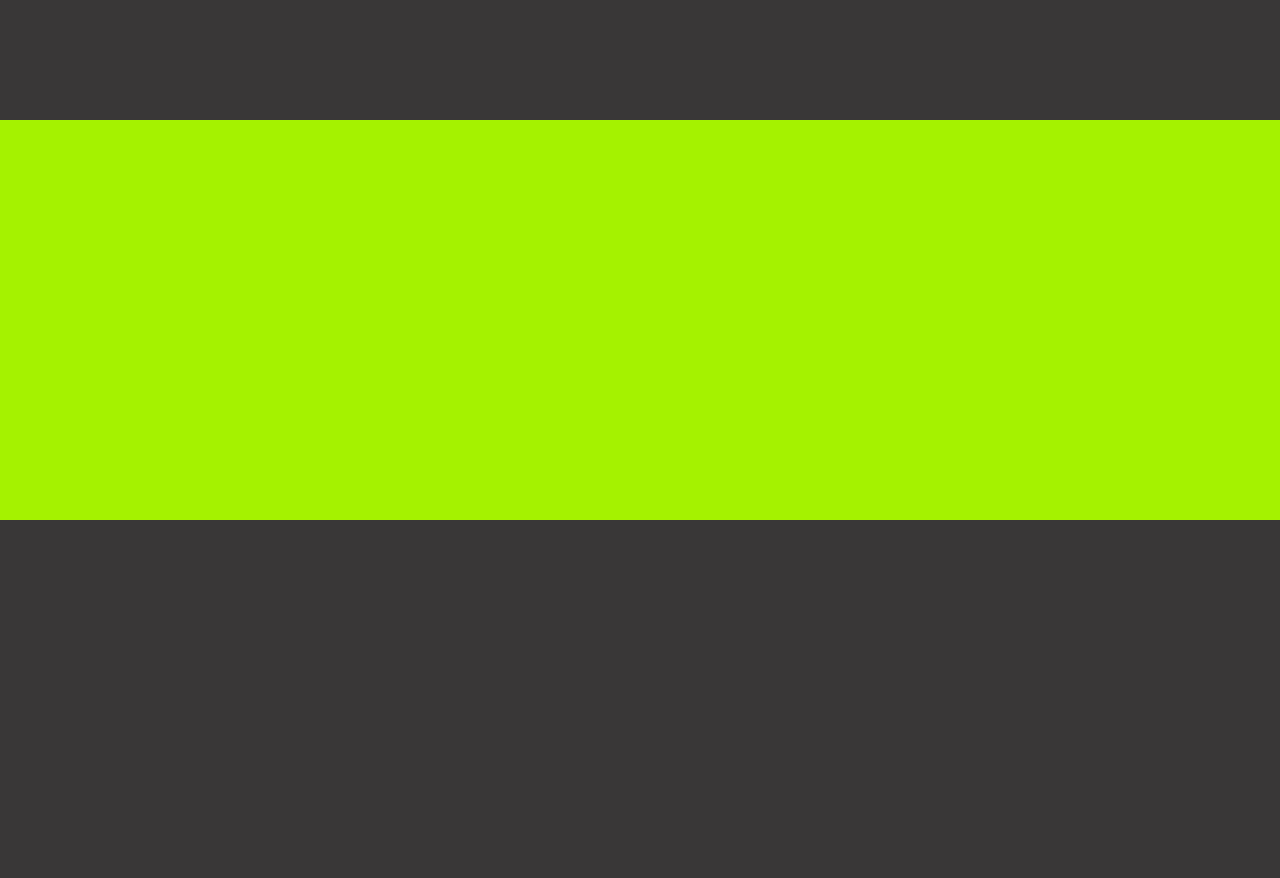
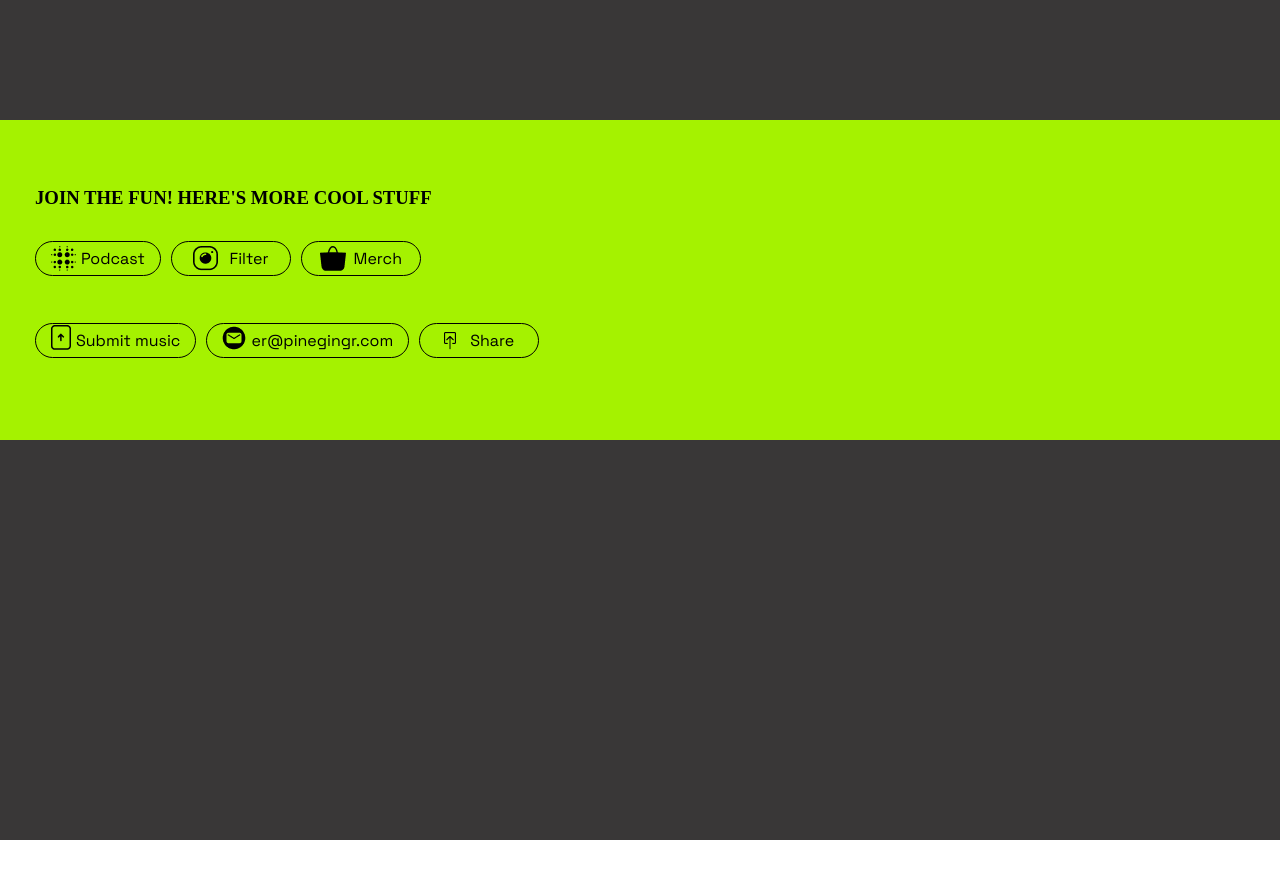
Before and after one commit to mr-funtor/energy-radio, a plain HTML site: page index.html in a window 1280 px wide. Shown: the part 2120-2998 px from the top of the page. After the commit the page ends 2960 px from the top, so only its background shows below. Drawn offline with Linux system fonts and the light colour scheme.

Commit message:
created and styled the third section

```diff
--- a/css/main.css
+++ b/css/main.css
@@ -231,7 +231,7 @@ body{
 .episodes-container{
 	display:grid;
 	/* flex-wrap:wrap; */
-	grid-template-columns: repeat(auto-fit, 270px);
+	grid-template-columns: repeat(auto-fit, 290px);
 	justify-content:space-between;
 	/* justify-items:space-between; */
 	/* align-content:space-between; */
@@ -239,8 +239,8 @@ body{
 
 
 .episode-box{
-	width: 270px;
-	height: 280px;
+	width: 290px;
+	height: 300px;
 	color:white;
 	margin: 0 auto 40px auto;
 	cursor:pointer;
@@ -288,8 +288,38 @@ body{
 
 .connect-section{
 	width:100%;
-	min-height: 50vh;
+	min-height: 40vh;
 	background: #A5F200;
+	padding: 35px;
+	display:flex;
+	flex-direction:column;
+	justify-content: space-evenly;
+}
+
+.connect-section>ul{
+	list-style:none;
+	display:flex;
+	flex-wrap:wrap;
+}
+
+.connect-section>ul>li{
+	font-family: 'Space Grotesk',sans-serif;
+	min-width: 120px;
+	height: 35px;
+	background:transparent;
+	color:black;
+	border-radius: 48px;
+	border:1px solid black;
+	padding: 0 15px;
+	margin: 0 10px 15px 0;
+	display:flex;
+	align-items:center;
+	justify-content:space-evenly;
+	cursor:pointer;
+}
+
+.connect-section>ul>li>img{
+	margin-right: 5px;
 }
 
 .footer-section{
@@ -393,4 +423,18 @@ body{
 	.episodes-container{
 		grid-template-columns: repeat(1, 1fr);
 	}
+
+	.connect-section>h3{
+		line-height: 25px;
+		margin-bottom: 20px;
+	}
+
+	.connect-section>ul{
+		flex-direction: column;
+		/* align-items: flex-start; */
+	}
+
+	.connect-section>ul>li{
+		justify-content: center;
+	}
 }
--- a/index.html
+++ b/index.html
@@ -139,9 +139,26 @@
 
 		<section class="connect-section">
 
+			<h3>JOIN THE FUN! HERE'S MORE COOL STUFF</h3>
+
+			<ul class="cont-top-row">
+				<li><img src="./img/podcast.png" >Podcast</li>
+				<li><img src="./img/filter.png" >Filter</li>
+				<li><img src="./img/merch.png" >Merch</li>
+			</ul>
+
+			<ul class="cont-second-row">
+				<li><img src="./img/submit.png" >Submit music</li>
+				<li><img src="./img/mail.png" >er@pinegingr.com</li>
+				<li><img src="./img/share.png" >Share</li>
+			</ul>
+
+
 		</section>
 
-		<footer class="footer-section"></footer>
+		<footer class="footer-section">
+			<img src=""/>
+		</footer>
 
 	</main>
 </body>
```
Also changed, not shown: img/africa.png (added), img/filter.png (added), img/mail.png (added), img/merch.png (added), img/noun_player_108356 1.png (added), img/podcast.png (added), img/share.png (added), img/submit.png (added).
